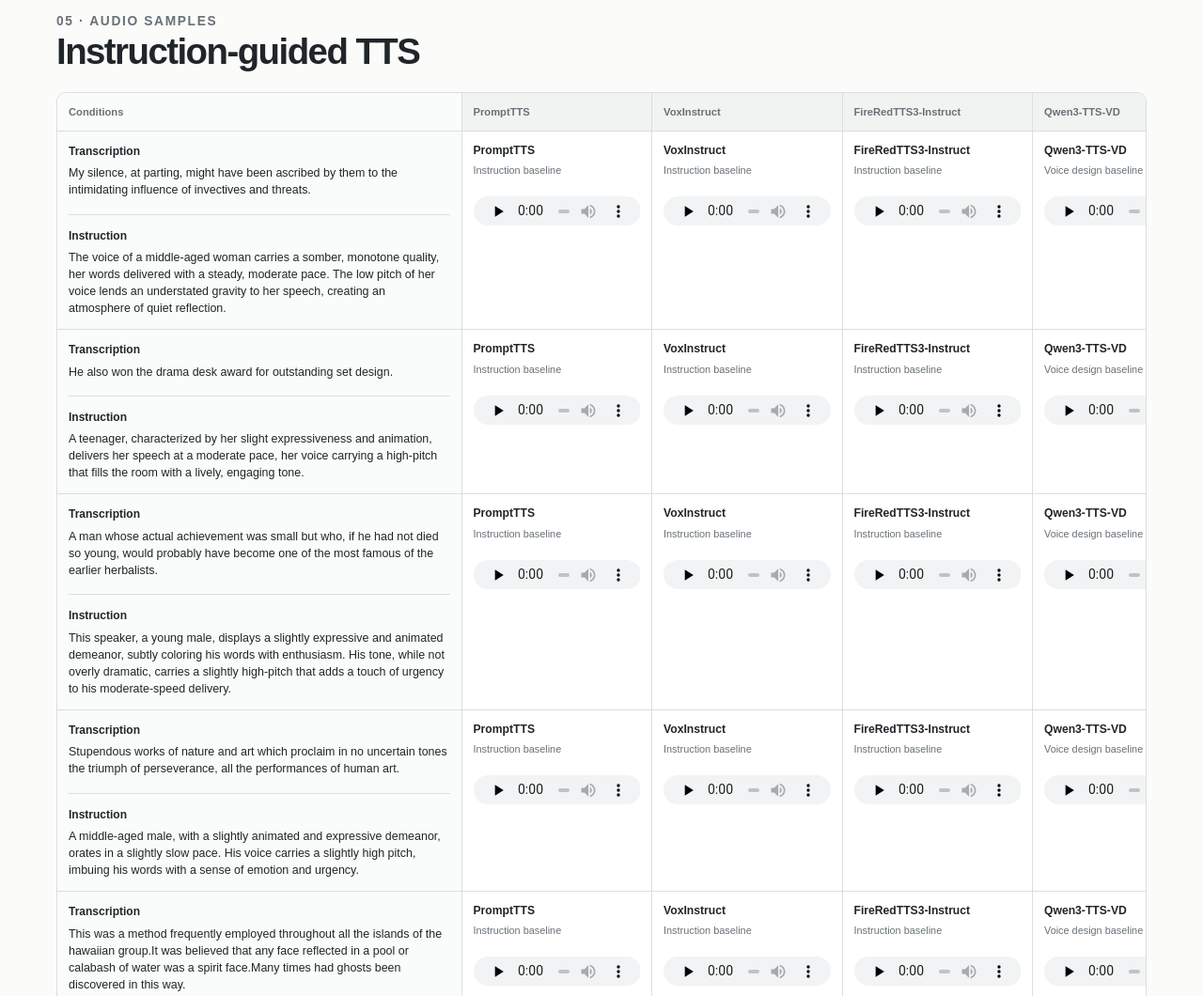
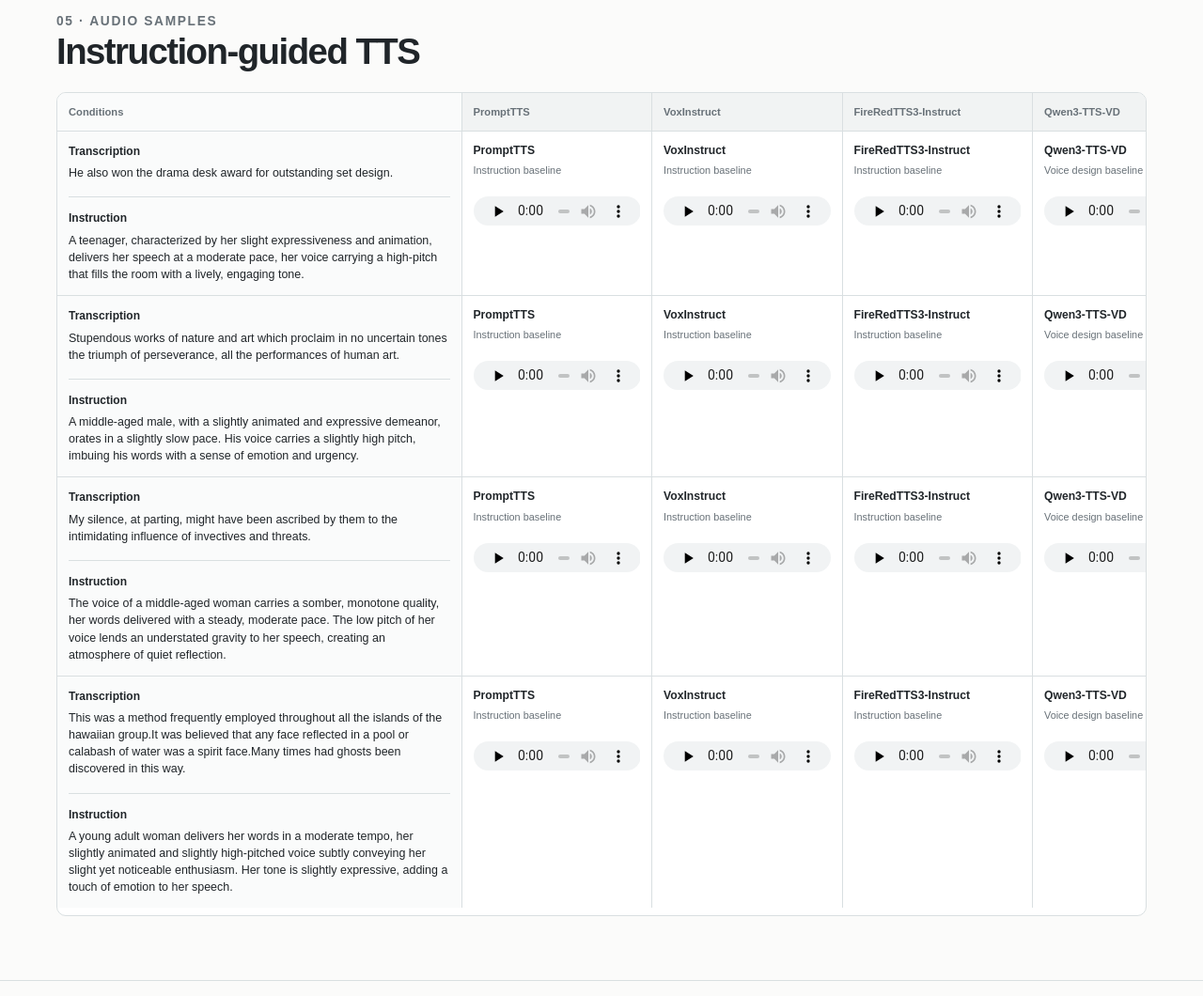
Before and after one commit to paperdemos/ImageTTS-demos, a plain HTML site: page index.html in a window 1280 px wide. Shown: the part 4840-5900 px from the top of the page at 94% size. Drawn offline with Linux system fonts and the light colour scheme.

Commit message:
Update index.html

```diff
--- a/index.html
+++ b/index.html
@@ -330,10 +330,9 @@
       ["ImageTTS-Instruct", "imagetts-instruct", "Ours"],
     ];
     const instructionSamples = [
+      { id: "capspeech_pt_002077", score: "0.580884", wer: "0.0%", transcript: "He also won the drama desk award for outstanding set design.", instruction: "A teenager, characterized by her slight expressiveness and animation, delivers her speech at a moderate pace, her voice carrying a high-pitch that fills the room with a lively, engaging tone." },
+      { id: "capspeech_pt_000995", score: "0.578548", wer: "0.0%", transcript: "Stupendous works of nature and art which proclaim in no uncertain tones the triumph of perseverance, all the performances of human art.", instruction: "A middle-aged male, with a slightly animated and expressive demeanor, orates in a slightly slow pace. His voice carries a slightly high pitch, imbuing his words with a sense of emotion and urgency." },
       { id: "capspeech_pt_002619", score: "0.669193", wer: "0.0%", transcript: "My silence, at parting, might have been ascribed by them to the intimidating influence of invectives and threats.", instruction: "The voice of a middle-aged woman carries a somber, monotone quality, her words delivered with a steady, moderate pace. The low pitch of her voice lends an understated gravity to her speech, creating an atmosphere of quiet reflection." },
-      { id: "capspeech_pt_002077", score: "0.580884", wer: "0.0%", transcript: "He also won the drama desk award for outstanding set design.", instruction: "A teenager, characterized by her slight expressiveness and animation, delivers her speech at a moderate pace, her voice carrying a high-pitch that fills the room with a lively, engaging tone." },
-      { id: "capspeech_pt_001210", score: "0.580096", wer: "0.0%", transcript: "A man whose actual achievement was small but who, if he had not died so young, would probably have become one of the most famous of the earlier herbalists.", instruction: "This speaker, a young male, displays a slightly expressive and animated demeanor, subtly coloring his words with enthusiasm. His tone, while not overly dramatic, carries a slightly high-pitch that adds a touch of urgency to his moderate-speed delivery." },
-      { id: "capspeech_pt_000995", score: "0.578548", wer: "0.0%", transcript: "Stupendous works of nature and art which proclaim in no uncertain tones the triumph of perseverance, all the performances of human art.", instruction: "A middle-aged male, with a slightly animated and expressive demeanor, orates in a slightly slow pace. His voice carries a slightly high pitch, imbuing his words with a sense of emotion and urgency." },
       { id: "capspeech_pt_001114", score: "0.577984", wer: "0.0%", transcript: "This was a method frequently employed throughout all the islands of the hawaiian group.It was believed that any face reflected in a pool or calabash of water was a spirit face.Many times had ghosts been discovered in this way.", instruction: "A young adult woman delivers her words in a moderate tempo, her slightly animated and slightly high-pitched voice subtly conveying her slight yet noticeable enthusiasm. Her tone is slightly expressive, adding a touch of emotion to her speech." },
     ];
     const instructionBody = document.getElementById("instruction-samples");
```
